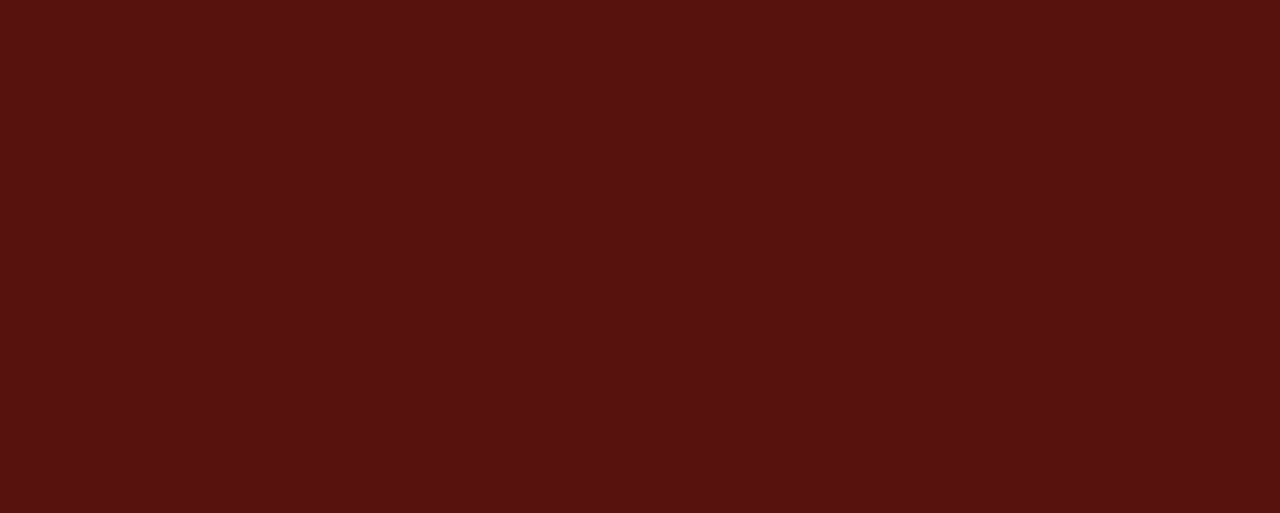
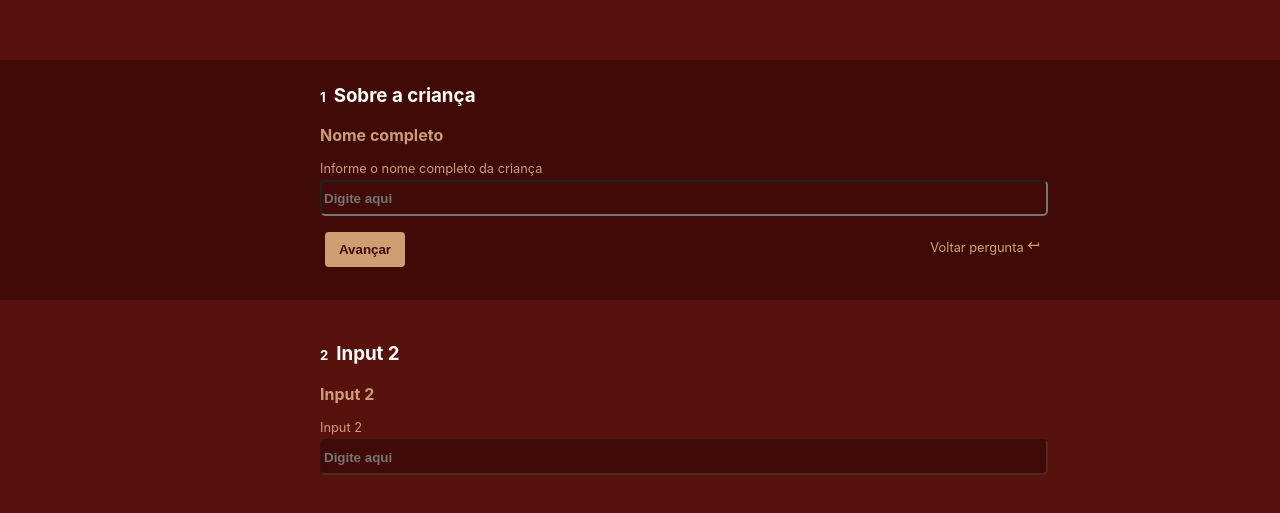
Before and after one commit to raffix/hacking-healt-front, a React (Create React App) app: page /FormularioMateriais in a window 1280 px wide. Shown: the part 215-728 px from the top of the page. Built offline with nearby package versions, Linux system fonts and the light colour scheme.

Commit message:
Criando tela de sobre. Por ajustar css's e demais comportamentos. Roteamento funcionando sem problemas.

```diff
--- a/src/App.js
+++ b/src/App.js
@@ -5,36 +5,6 @@ import './styles/App.css';
 import './styles/NavigationFormStyle.css';
 import './styles/ActionsButtonsStyle.css';
 import './styles/InputTextStyle.css';
-
-const inputs = [
-  {
-    "id": "nome",
-    "title": "Sobre a criança",
-    "subtitle": "Nome completo",
-    "hint": "Informe o nome completo da criança",
-    "placeholder": "Digite aqui"
-  }, {
-    "id": "input2",
-    "title": "Input 2",
-    "subtitle": "Input 2",
-    "hint": "Input 2",
-    "placeholder": "Digite aqui"
-  }, {
-    "id": "input3",
-    "title": "Input 3",
-    "subtitle": "Input 3",
-    "hint": "Input 3",
-    "placeholder": "Digite aqui"
-  }, {
-    "id": "input4",
-    "title": "Input 4",
-    "subtitle": "Input 4",
-    "hint": "Input 4",
-    "placeholder": "Digite aqui"
-  },
-
-
-];
 
 class App extends Component {
 
@@ -44,8 +14,8 @@ class App extends Component {
         <div className="half">
           <ul>
             <li> <h2>Escolha uma requisição</h2> </li>
-            <li> <Link to="/sobre" className="HomeLinks">Atendimento a criança</Link> </li>
-            <li> <Link to="/sobre" className="HomeLinks">Materiais / Produtos</Link> </li>
+            <li> <Link to="/SobreCrianca" className="HomeLinks">Atendimento a criança</Link> </li>
+            <li> <Link to="/SobreMateriais" className="HomeLinks">Materiais / Produtos</Link> </li>
           </ul>
         </div>
         <div id="imagem" className="half">
--- a/src/index.js
+++ b/src/index.js
@@ -5,13 +5,19 @@ import * as serviceWorker from './serviceWorker';
 import { BrowserRouter, Switch, Route } from 'react-router-dom';
 
 import App from './App';
-import Sobre from './Sobre';
+import SobreCrianca from './screens/SobreCrianca';
+import SobreMateriais from './screens/SobreMateriais';
+import FormularioCrianca from './screens/FormularioCrianca';
+import FormularioMateriais from './screens/FormularioMateriais';
 
 ReactDOM.render(
     <BrowserRouter>
         <Switch>
             <Route path="/" exact={true} component={App} />
-            <Route path="/sobre" component={Sobre} />
+            <Route path="/FormularioCrianca" component={FormularioCrianca} />
+            <Route path="/FormularioMateriais" component={FormularioMateriais} />
+            <Route path="/SobreCrianca" component={SobreCrianca} />
+            <Route path="/SobreMateriais" component={SobreMateriais} />
         </Switch>
     </ BrowserRouter>
     , document.getElementById('root'));
--- /dev/null
+++ b/src/screens/FormularioCrianca.js
@@ -0,0 +1,47 @@
+import React, { Component } from 'react';
+import { Link } from 'react-router-dom'
+import './../styles/App.css';
+import './../styles/NavigationFormStyle.css';
+import './../styles/InputTextStyle.css';
+import './../styles/ActionsButtonsStyle.css';
+import NavigationFormComponent from './../components/NavigationFormComponent';
+
+const inputs = [
+  {
+    "id": "nome",
+    "title": "Sobre a criança",
+    "subtitle": "Nome completo",
+    "hint": "Informe o nome completo da criança",
+    "placeholder": "Digite aqui"
+  }, {
+    "id": "input2",
+    "title": "Input 2",
+    "subtitle": "Input 2",
+    "hint": "Input 2",
+    "placeholder": "Digite aqui"
+  }, {
+    "id": "input3",
+    "title": "Input 3",
+    "subtitle": "Input 3",
+    "hint": "Input 3",
+    "placeholder": "Digite aqui"
+  }, {
+    "id": "input4",
+    "title": "Input 4",
+    "subtitle": "Input 4",
+    "hint": "Input 4",
+    "placeholder": "Digite aqui"
+  },
+];
+
+class FormularioCrianca extends Component {
+  render() {
+    return (
+      <div className="App">
+        <NavigationFormComponent inputs={inputs} />
+      </div>
+    );
+  }
+}
+
+export default FormularioCrianca;
--- /dev/null
+++ b/src/screens/FormularioMateriais.js
@@ -0,0 +1,47 @@
+import React, { Component } from 'react';
+import { Link } from 'react-router-dom'
+import './../styles/App.css';
+import './../styles/NavigationFormStyle.css';
+import './../styles/InputTextStyle.css';
+import './../styles/ActionsButtonsStyle.css';
+import NavigationFormComponent from './../components/NavigationFormComponent';
+
+const inputs = [
+  {
+    "id": "nome",
+    "title": "Sobre a criança",
+    "subtitle": "Nome completo",
+    "hint": "Informe o nome completo da criança",
+    "placeholder": "Digite aqui"
+  }, {
+    "id": "input2",
+    "title": "Input 2",
+    "subtitle": "Input 2",
+    "hint": "Input 2",
+    "placeholder": "Digite aqui"
+  }, {
+    "id": "input3",
+    "title": "Input 3",
+    "subtitle": "Input 3",
+    "hint": "Input 3",
+    "placeholder": "Digite aqui"
+  }, {
+    "id": "input4",
+    "title": "Input 4",
+    "subtitle": "Input 4",
+    "hint": "Input 4",
+    "placeholder": "Digite aqui"
+  },
+];
+
+class FormularioMateriais extends Component {
+  render() {
+    return (
+      <div className="App">
+        <NavigationFormComponent inputs={inputs} />
+      </div>
+    );
+  }
+}
+
+export default FormularioMateriais;
--- /dev/null
+++ b/src/screens/SobreCrianca.js
@@ -0,0 +1,23 @@
+import React, { Component } from 'react';
+// import './App.css';
+import { Link } from 'react-router-dom'
+
+
+class Sobre extends Component {
+  render() {
+    return (
+      <div className="App">
+        <header className="App-header">
+          <h1 className="App-title"><span>01</span> Sobre o Templo Amal Shriners</h1>
+          <p>Conforme você deve ter lido em nosso site o Shriners International é uma fraternidade baseada em diversão, companherismo e nos princípios maçônicos de amor fraterno, auxílio e verdade. Os Estados de São Paulo, Rio de Janeiro, Paraná e Santa Catarina são atendidos pela entidade local denomidnada Templo Amal Shriners ou simplesmente Amal. Para crianças residentes nestas localidades a triagem, encaminhamento e suporte a esta criança compete ao Amal. Toda a operação Shriner é sem fins lucrativos e nenhum valor monetário é requisitado para a prestação do auxílio. O Shriners é uma entidade para maçônica e, portanto completamente pautado nos ideias maçônicos sem fazer qualquer tipo de distinção, seja étnica, credo, classe social ou orientação política. Este é o formulário para requisição de Avaliação para possível atendimento.
+          É um formulário extenso que solicitará uma série de informações sobre a criança e responsáveis. Fundamental preencher este formulário com o máximo de informação, pois as informações providas servirão de base à equipe de acolhimento direcionar devidamente a requisição.</p><p><b>Tem ciência que o Shriners é uma entidade paramaçônica e concorda em fornecer as informações solicitadas neste formulário que serão utilizadas únca e exclusivamente para questões de triagem e encaminhamento?</b></p>
+        </header>
+        <p className="App-intro">
+          <Link to="/">Ir para a página home \o/</Link>
+        </p>
+      </div>
+    );
+  }
+}
+
+export default Sobre;
--- a/src/Sobre.js
+++ b/src/screens/SobreMateriais.js
@@ -1,6 +1,4 @@
 import React, { Component } from 'react';
-import logo from './logo.svg';
-// import './App.css';
 import { Link } from 'react-router-dom'
 
 
@@ -9,7 +7,6 @@ class Sobre extends Component {
     return (
       <div className="App">
         <header className="App-header">
-          <img src={logo} className="App-logo" alt="logo" />
           <h1 className="App-title">Página de Sobre</h1>
         </header>
         <p className="App-intro">
```
